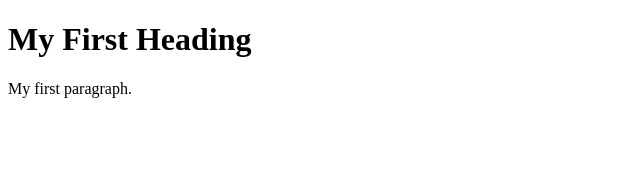
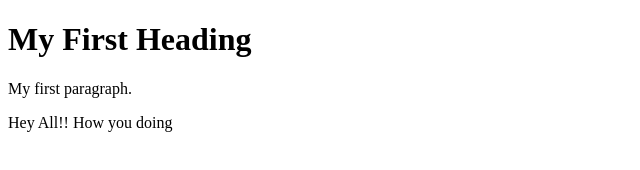
Before and after one commit to Amlan789/Workshop, a plain HTML site: page index.html in a window 1280 px wide. Shown: the whole page, without its empty margins (0-640 px from the left). Drawn offline with Linux system fonts and the light colour scheme.

Commit message:
second commit

```diff
--- a/index.html
+++ b/index.html
@@ -6,6 +6,7 @@
 <h1>My First Heading</h1>
 
 <p>My first paragraph.</p>
+<p>Hey All!! How you doing</p>
 
 </body>
 </html>
```
